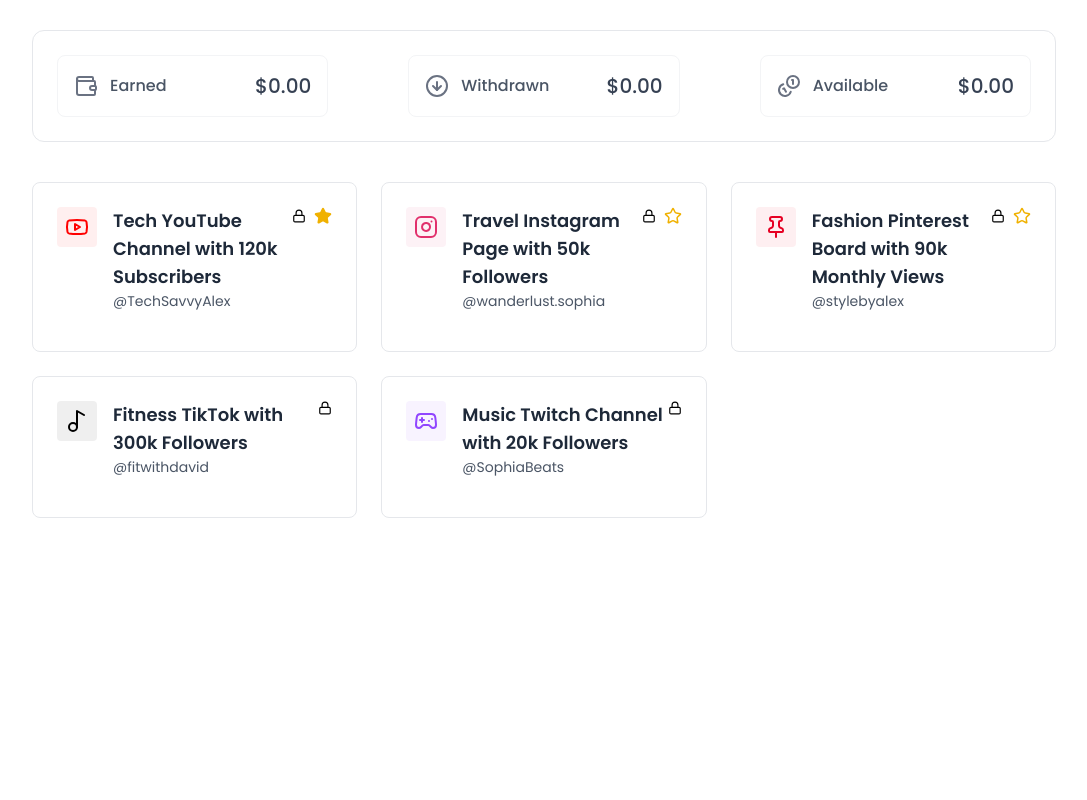
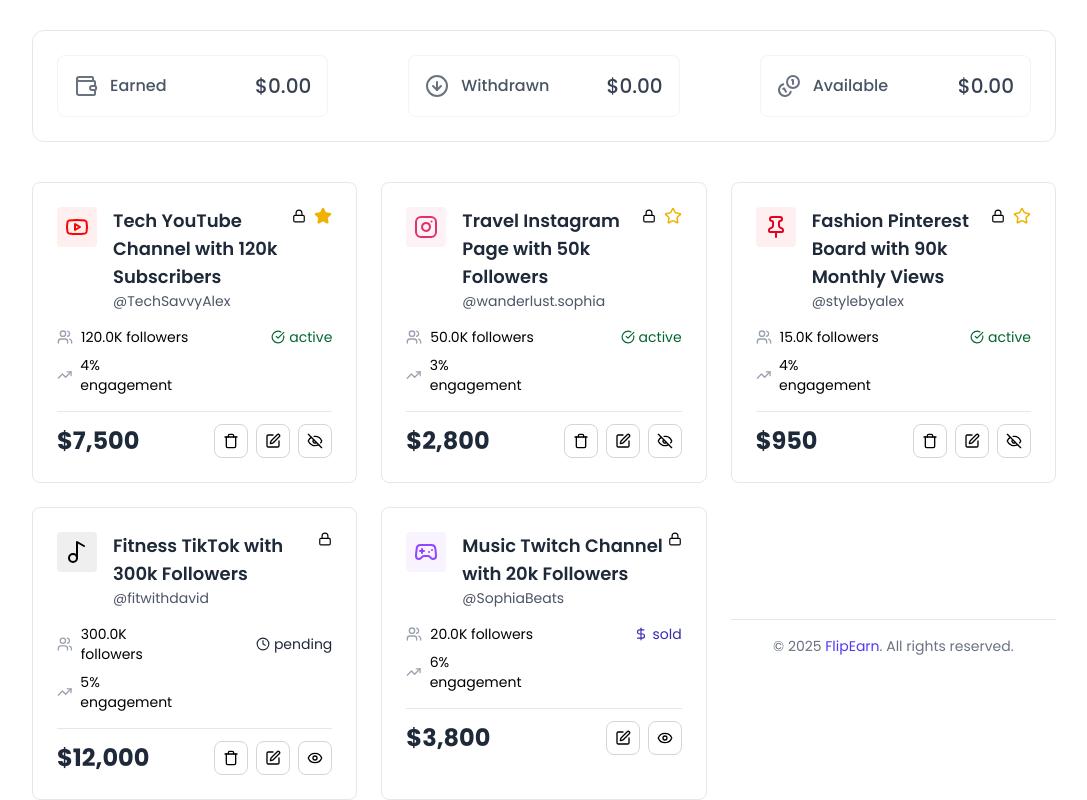
Before and after one commit to Pranav2325/digital-social-profile-marketplace, a React (Vite) app in the folder client/: page /my-listings in a window 1280 px wide. Shown: the part 312-1112 px from the top of the page, without its empty margins (96-1183 px from the left). Before the commit the page ends 830 px from the top, so only its background shows below. Built offline with nearby package versions, Linux system fonts and the light colour scheme; no server answers.

Commit message:
create listing status,price and action button in mylistings page

```diff
--- a/client/src/pages/MyListings.jsx
+++ b/client/src/pages/MyListings.jsx
@@ -1,15 +1,22 @@
 import {
   ArrowDownCircleIcon,
+  BanIcon,
   CheckCircle,
+  Clock,
   CoinsIcon,
   DollarSign,
+  Edit,
   EyeIcon,
+  EyeOffIcon,
   LockIcon,
   Plus,
   Star,
   StarIcon,
+  TrashIcon,
   TrendingUp,
+  Users,
   WalletIcon,
+  XCircle,
 } from "lucide-react";
 import React from "react";
 import { useSelector } from "react-redux";
@@ -32,6 +39,56 @@
   const soldListings = userListings.filter(
     (listing) => listing.status === "sold"
   ).length;
+
+  const formatNumber = (num) => {
+    if (num >= 1000000) return (num / 1000000).toFixed(1) + "M";
+    if (num >= 1000) return (num / 1000).toFixed(1) + "K";
+    if (num >= 1000) return (num / 1000).toFixed(1) + "K";
+    return num?.toString() || "0";
+  };
+
+  const getSectionIcon = (status) => {
+    switch (status) {
+      case "active":
+        return <CheckCircle className="size-3.5" />;
+      case "ban":
+        return <BanIcon className="size-3.5" />;
+      case "sold":
+        return <DollarSign className="size-3.5" />;
+      case "inactive":
+        return <XCircle className="size-3.5" />;
+
+      default:
+        return <Clock className="size-3.5"/>
+
+    }
+  };
+  const getSectionColor = (status) => {
+    switch (status) {
+      case "active":
+        return "text-green-800"
+      case "ban":
+        return "text-red-800"
+      case "sold":
+        return "text-indigo-800"
+      case "inactive":
+        return "text-gray-800"
+
+      default:
+        return "text-gray-800"
+
+    }
+  };
+
+  const toggleStatus=async(listingId)=>{
+
+  }
+  const deleteListing=async(listingId)=>{
+
+  }
+  const markAsFeatured=async(listingId)=>{
+
+  }
 
   return (
     <div className="px-6 md:px-16 lg:px-24 xl:px-32 pt-8">
@@ -165,7 +222,17 @@
                               {/* credentail status */}
                               <button className="text-nowrap">
                                 Status:{" "}
-                                <span>
+                                <span
+                                  className={
+                                    listing.isCredentialSubmitted
+                                      ? listing.isCredentialVerified
+                                        ? listing.isCredentialChanged
+                                          ? "text=green-600"
+                                          : "text-indigo-600"
+                                        : "text-slate-600"
+                                      : "text-red-600"
+                                  }
+                                >
                                   {listing.isCredentialSubmitted
                                     ? listing.isCredentialVerified
                                       ? listing.isCredentialChanged
@@ -181,15 +248,14 @@
                         {/* featured icon */}
                         {listing.status === "active" && (
                           <StarIcon
+                          onClick={()=>markAsFeatured(listing.id)}
                             size={18}
                             className={`text-yellow-500 cursor-pointer ${
                               listing.featured && "fill-yellow-500"
                             }`}
                           />
                         )}
-
                       </div>
-
                     </div>
 
                     <p className="text-sm text-gray-600">
@@ -197,9 +263,61 @@
                     </p>
                   </div>
                 </div>
+
+                {/* listing stats */}
+                <div className="space-y-4">
+                  {/* followers,status,engagement */}
+                  <div className="grid grid-cols-2 gap-2 text-sm">
+                    <div className="flex items-center space-x-2">
+                      <Users className="size-4 text-gray-400" />
+                      <span>
+                        {formatNumber(listing.followers_count)} followers
+                      </span>
+                    </div>
+                    <span className={`flex items-center justify-end gap-1 ${getSectionColor(listing.status)}`}>
+                      {getSectionIcon(listing.status)} {" "} <span>{listing.status}</span>
+                    </span>
+                    <div className="flex items-center space-x-2">
+                      <TrendingUp className="size-4 text-gray-400"/>
+                      <span>{listing.engagement_rate}% engagement</span>
+                    </div>
+                  </div>
+                  {/* price,sold,edit  */}
+
+                  <div className="flex items-center justify-between pt-3 border-t border-gray-200">
+                    <span className="text-2xl font-bold text-gray-800">
+                      {currency}{listing.price.toLocaleString()}
+                    </span>
+
+                    <div className="flex items-center space-x-2">
+                      {listing.status!=="sold"&&(
+                        <button onClick={()=>deleteListing(listing.id)} className="p-2 border border-gray-300 rounded-lg hover:bg-gray-50 hover:text-red-500">
+                          <TrashIcon className="size-4"/>
+                        </button>
+                      )}
+
+                      <button onClick={()=>navigate(`/edit-listing/${listing.id}`)} className="p-2 border border-gray-300 rounded-lg hover:bg-gray-50 hover:text-indigo-500">
+                        <Edit className="size-4"/>
+                      </button>
+
+                      <button onClick={()=>toggleStatus(listing.id)} className="p-2 border border-gray-300 rounded-lg hover:bg-gray-50 hover:text-purple-500">
+                        {listing.status==="active"&&(<EyeOffIcon className="size-4"/>)}
+                        {listing.status!=="active"&&(<EyeIcon className="size-4"/>)}
+                      </button>
+
+                    </div>
+
+                  </div>
+                </div>
               </div>
             </div>
           ))}
+          <div className="bg-white border-t border-gray-200 p-4 text-center mt-28">
+        <p className="text-sm text-gray-500">
+          © 2025 <span className="text-indigo-600">FlipEarn</span>. All rights
+          reserved.
+        </p>
+      </div>
         </div>
       )}
     </div>
```
